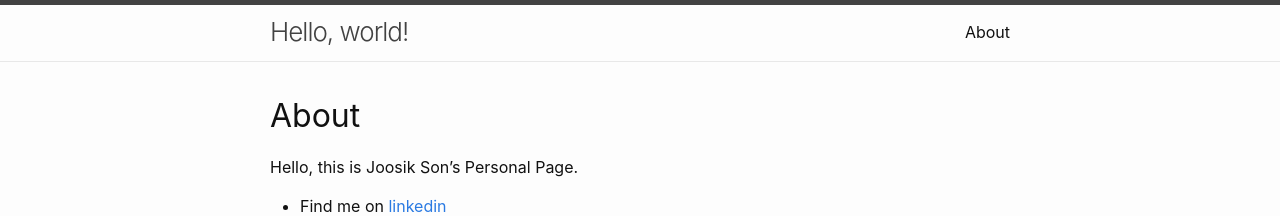
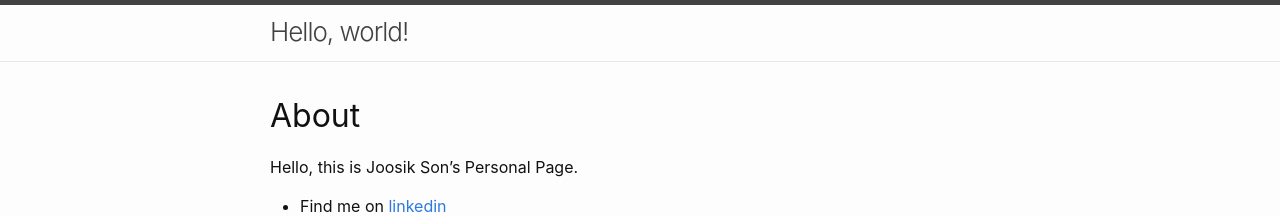
Before and after one commit to sonjoosik/sonjoosik.com, a Jekyll site: the page built from index.md, in a window 1280 px wide. Shown: the top 216 px of the page. Built offline with Jekyll 4.4.1, drawn with Linux system fonts in a browser that asks for light colours.

Commit message:
header 삭제 시도

```diff
--- a/_config.yml
+++ b/_config.yml
@@ -18,6 +18,7 @@ minima:
   date_format: "%b %-d, %Y"
 
 header_pages:
+ - a
 
 plugins:
  - jekyll-feed
```
